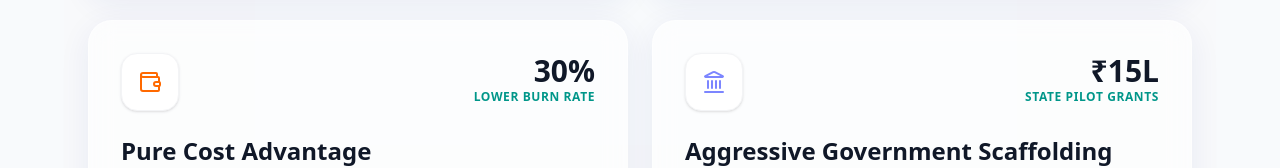
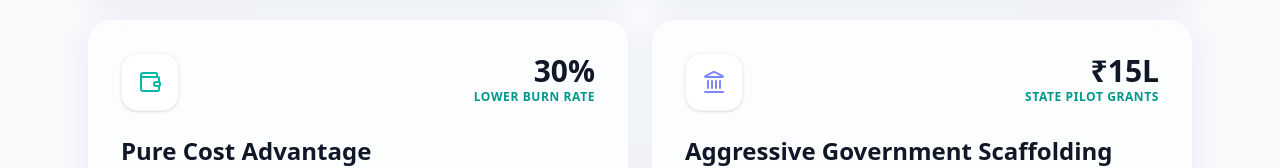
Before and after one commit to Ganeshkurella/Startup-Portal, a Next.js app: page / in a window 1280 px wide. Shown: the part 8746-8914 px from the top of the page. Built offline with nearby package versions, Linux system fonts and the light colour scheme.

Commit message:
UX Polish: Add hover scaling to KeyMetrics and unify remaining icons

```diff
--- a/src/components/sections/KeyMetrics.tsx
+++ b/src/components/sections/KeyMetrics.tsx
@@ -20,7 +20,7 @@ export function KeyMetrics() {
       statLabel: "Engineers by '26"
     },
     {
-      icon: <Wallet className="h-6 w-6 text-orange-500" />,
+      icon: <Wallet className="h-6 w-6 text-teal-500" />,
       title: "Pure Cost Advantage",
       insight: "Premium commercial and 1BHK rents (₹18-32k) remain roughly 30% lower than Bangalore, extending early-stage runway significantly.",
       stat: "30%",
@@ -59,7 +59,8 @@ export function KeyMetrics() {
               whileInView={{ opacity: 1, y: 0 }}
               viewport={{ once: true, margin: "-50px" }}
               transition={{ duration: 0.5, delay: i * 0.1 }}
-              className="glass-card rounded-3xl p-8 hover:shadow-xl hover:border-indigo-100 transition-all group"
+              whileHover={{ y: -5, scale: 1.02 }}
+              className="glass-card rounded-3xl p-8 hover:shadow-[0_8px_30px_rgb(79,70,229,0.12)] hover:border-indigo-300 transition-all group cursor-pointer"
             >
               <div className="flex justify-between items-start mb-6">
                 <div className="p-4 bg-white rounded-2xl shadow-sm border border-gray-100 group-hover:scale-110 transition-transform">
```
